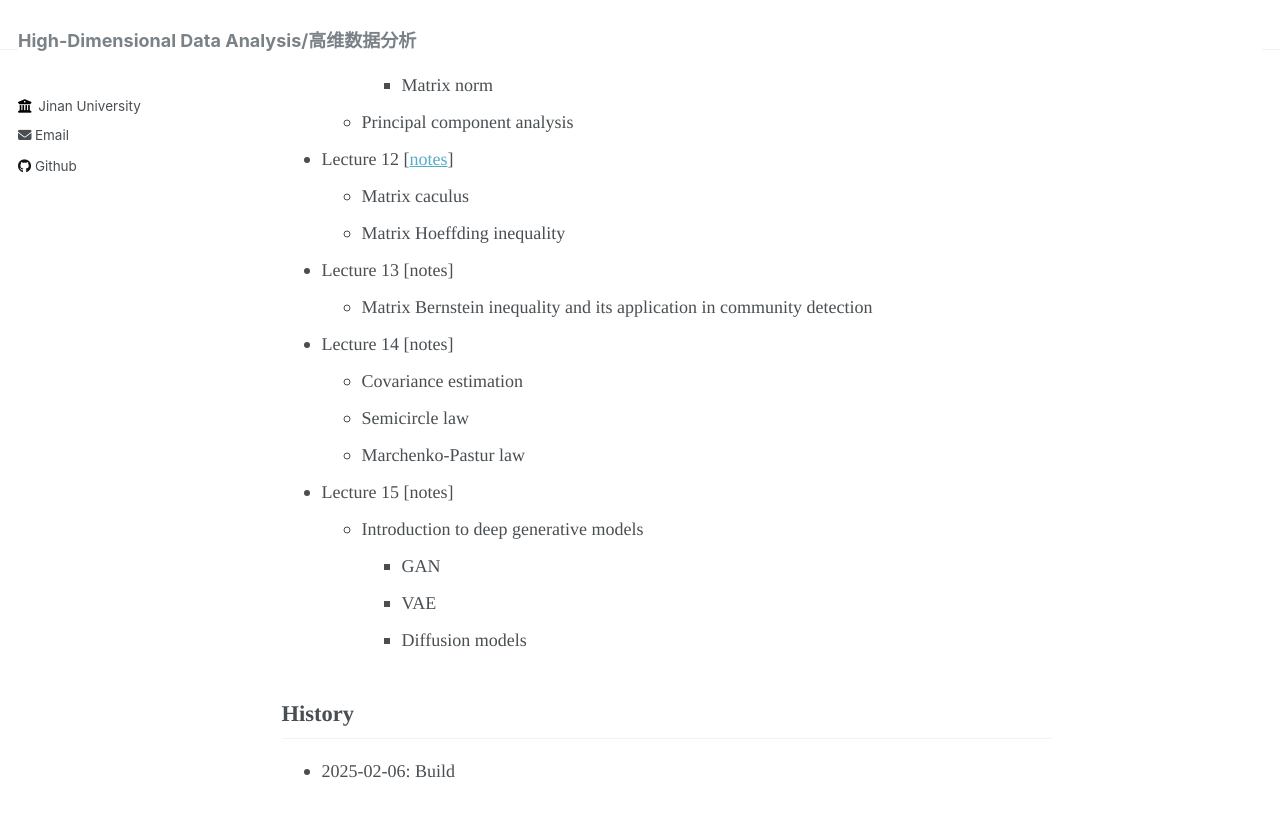
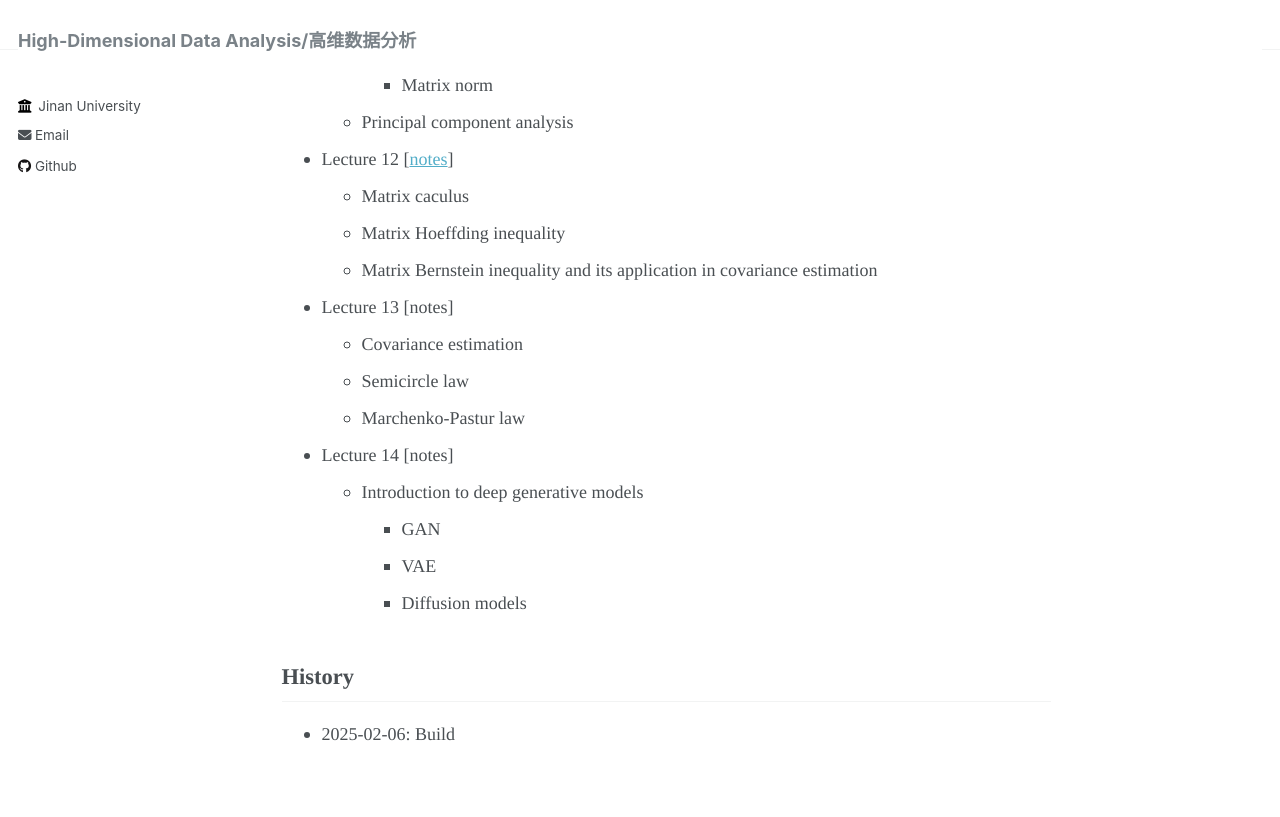
Before and after one commit to wangyuanhao/high_dim_stat, a Jekyll site: the page built from _pages/about.md, in a window 1280 px wide and 900 px high, scrolled down 2610 px. Shown: the top 817 px of the window. Built offline with Jekyll 4.4.1, drawn with Linux system fonts in a browser that asks for light colours.

Commit message:
update syllabus

```diff
--- a/_pages/about.md
+++ b/_pages/about.md
@@ -79,13 +79,12 @@ redirect_from:
 * <span style="font-family: 'Times', sans-serif;">Lecture 12  [[notes](../notes/lecture12.pdf)]  </span>
   * <span style="font-family: 'Times', sans-serif;">Matrix caculus</span>
   * <span style="font-family: 'Times', sans-serif;">Matrix Hoeffding inequality</span>
+  * <span style="font-family: 'Times', sans-serif;">Matrix Bernstein inequality and its application in covariance estimation</span>
 * <span style="font-family: 'Times', sans-serif;">Lecture 13 [notes] </span>
-  * <span style="font-family: 'Times', sans-serif;">Matrix Bernstein inequality and its application in community detection</span>
-* <span style="font-family: 'Times', sans-serif;">Lecture 14 [notes] </span>
   * <span style="font-family: 'Times', sans-serif;">Covariance estimation</span>
   * <span style="font-family: 'Times', sans-serif;">Semicircle law</span>
   * <span style="font-family: 'Times', sans-serif;">Marchenko-Pastur law</span>
-* <span style="font-family: 'Times', sans-serif;">Lecture 15 [notes] </span>
+* <span style="font-family: 'Times', sans-serif;">Lecture 14 [notes] </span>
   * <span style="font-family: 'Times', sans-serif;">Introduction to deep generative models</span>
     * <span style="font-family: 'Times', sans-serif;">GAN</span>
     * <span style="font-family: 'Times', sans-serif;">VAE</span>
```
Also changed, not shown: 1 other file.
